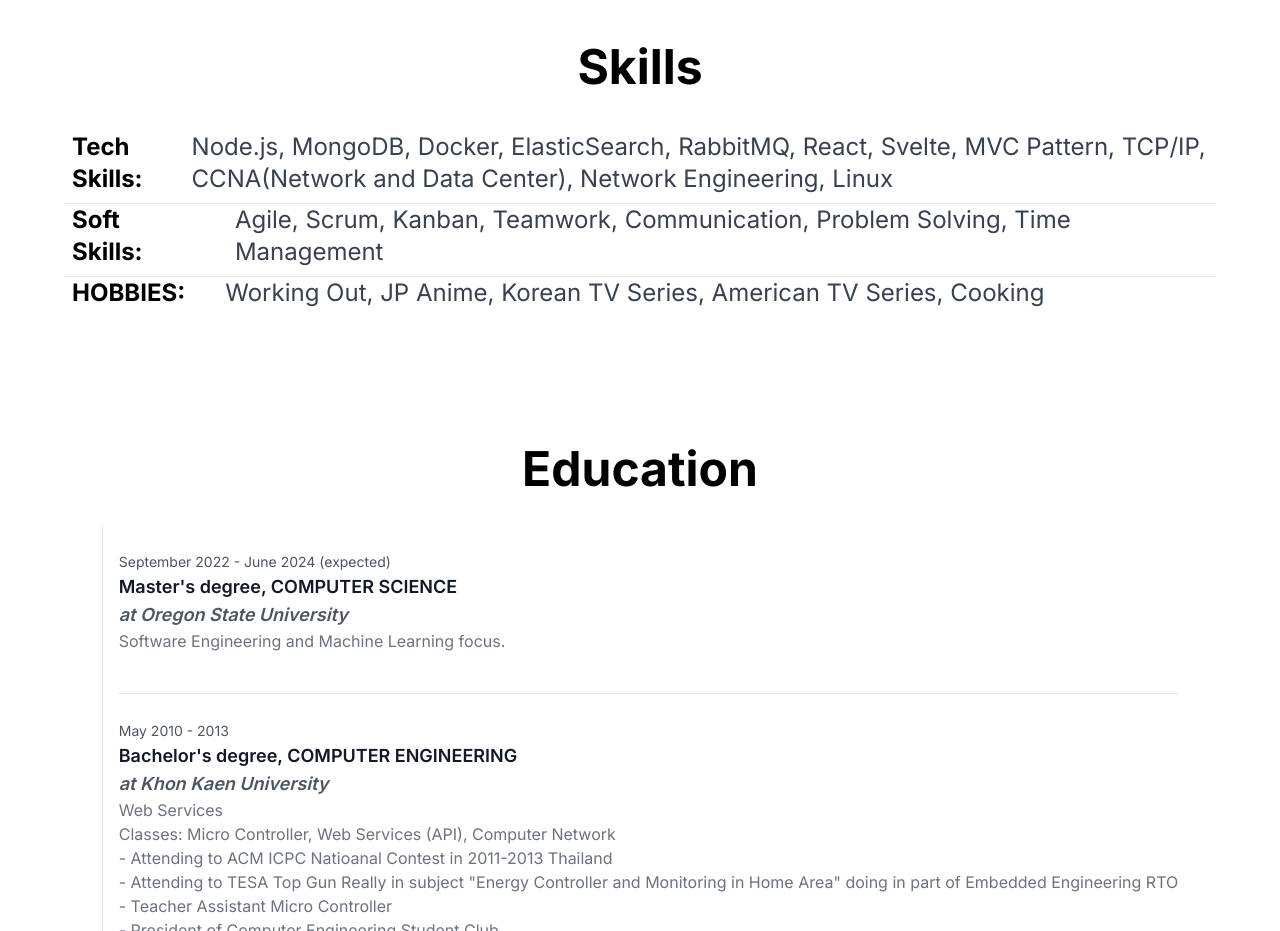
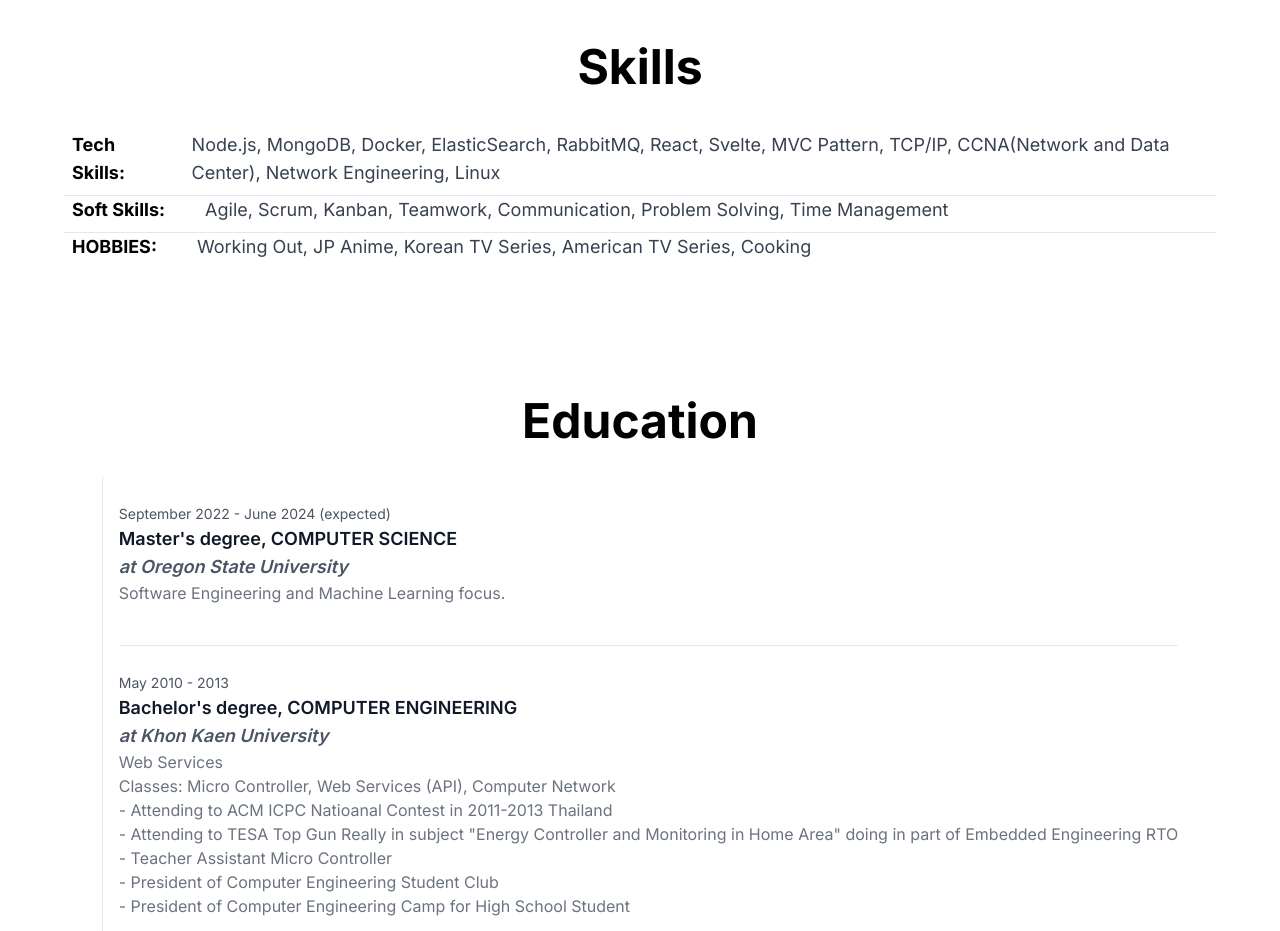
Before and after one commit to bankzxcv/my_port, a Next.js app: page / in a window 1280 px wide. Shown: the part 2040-2971 px from the top of the page. Built offline with nearby package versions, Linux system fonts and the light colour scheme.

Commit message:
reduce text size for skills

```diff
--- a/src/app/page.js
+++ b/src/app/page.js
@@ -92,7 +92,7 @@
             Skills
           </div>
           <div className="divide-y">
-            <div className="text-2xl flex flex-row my-2" data-aos="fade-up">
+            <div className="text-lg flex flex-row my-2" data-aos="fade-up">
               <div className="font-bold mx-2">Tech Skills:</div>
               <div className="mx-4" />
               <div className="text-gray-700">
@@ -100,14 +100,14 @@
                 TCP/IP, CCNA(Network and Data Center), Network Engineering, Linux
               </div>
             </div>
-            <div className="text-2xl flex flex-row my-2" data-aos="fade-up">
+            <div className="text-lg flex flex-row my-2" data-aos="fade-up">
               <div className="font-bold mx-2">Soft Skills:</div>
               <div className="mx-4" />
               <div className="text-gray-700">
                 Agile, Scrum, Kanban, Teamwork, Communication, Problem Solving, Time Management
               </div>
             </div>
-            <div className="text-2xl flex flex-row my-2" data-aos="fade-up">
+            <div className="text-lg flex flex-row my-2" data-aos="fade-up">
               <div className="font-bold mx-2">HOBBIES:</div>
               <div className="mx-4" />
               <div className="text-gray-700">
```
